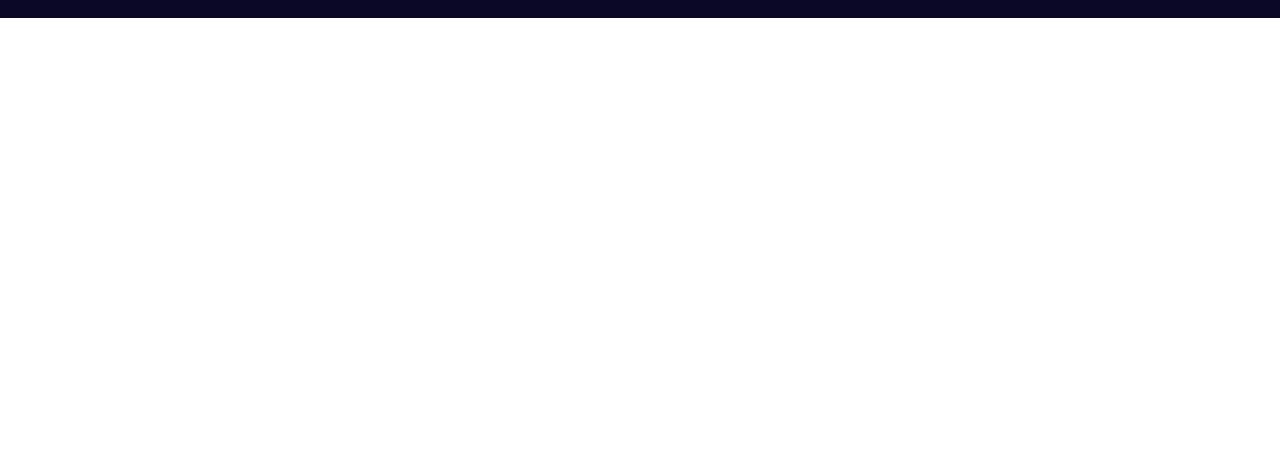
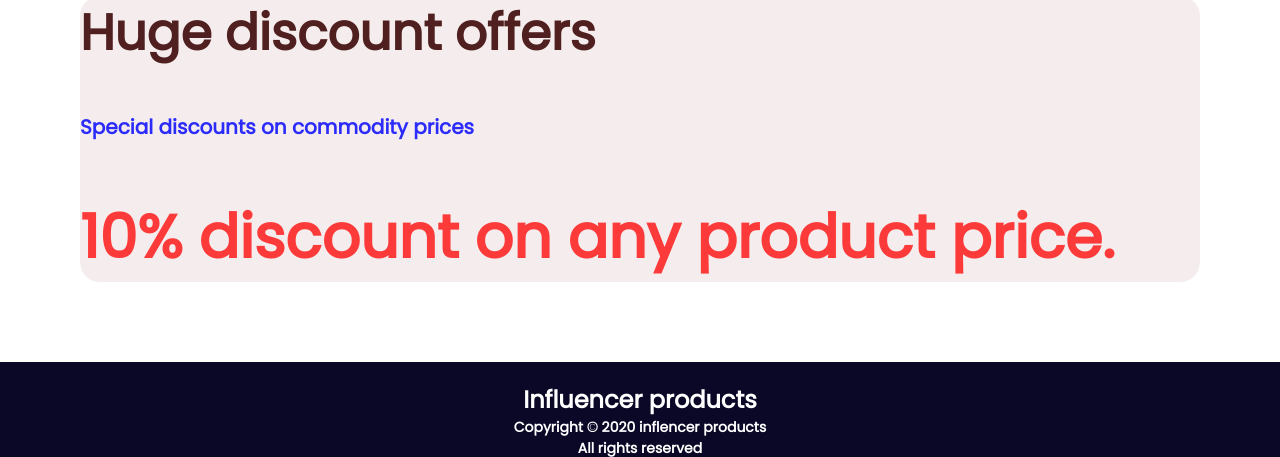
Before and after one commit to partho2589/Assignment-2, a plain HTML site: page index.html in a window 1280 px wide. Shown: the part 2837-3294 px from the top of the page. Before the commit the page ends 2855 px from the top, so only its background shows below. Drawn offline with Linux system fonts and the light colour scheme.

Commit message:
discount

```diff
--- a/index.html
+++ b/index.html
@@ -248,6 +248,16 @@
             </div>
 
         </section>
+        <!-- --------
+        Discount offer
+    ------------------->
+        <section class="container">
+            <div class="detels">
+                <h1> Huge discount offers</h1>
+            <h3>Special discounts on commodity prices</h3>
+            <h2>10% discount on any product price.</h2>
+            </div>
+        </section>
 
     </main>
     <!-------------
@@ -261,6 +271,7 @@
             <i class="fab fa-instagram"></i>
             <i class="fab fa-twitter"></i>
             <i class="fab fa-youtube"></i>
+            <i class="fab fa-facebook-square"></i>
 
         </div>
 
--- a/style.css
+++ b/style.css
@@ -111,6 +111,23 @@ body{
    margin-left: 1050px;
  }
 
+/*---------------
+ product discount section
+ ---------------------*/
+ .detels h1{
+    font-size: 50px;
+    color: rgb(80, 31, 31);
+ }
+ .detels h3{
+    font-size: 20px;
+    color: rgb(43, 43, 252);
+ }
+ .detels h2{
+    font-size: 60px;
+    color: rgba(255, 0, 0, 0.755);
+ }
+
+
 
  /*---------------
   footer
```
